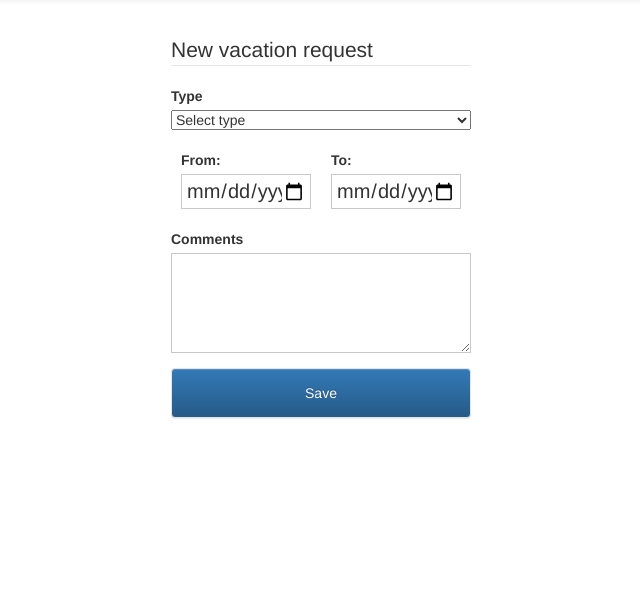
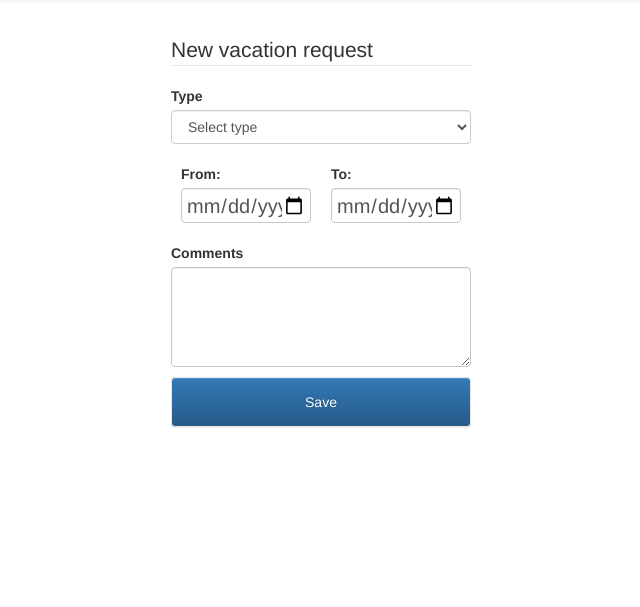
Before and after one commit to comco/vacation, a PHP site: page /index.php?q=request/form in a window 1280 px wide. Shown: the part 52-659 px from the top of the page, without its empty margins (334-974 px from the left). Run offline with PHP 8.4, Linux system fonts and the light colour scheme; the visitor is signed in with stand-in values (Sample User, id 1); some libraries are stand-ins or nearby versions.

Commit message:
Added css classes to the form control for a new vacation request.

```diff
--- a/mvc/application/views/request/form.php
+++ b/mvc/application/views/request/form.php
@@ -44,8 +44,7 @@ if (datefield.type!="date"){ //if browser doesn't support input type="date", ini
                 <div class="column">
                 		<div>
                             <label for="type">Type</label>
-                            <select name="type" required>
-                                <!-- Required works with the empty value, see http://stackoverflow.com/questions/6048710/can-i-apply-the-required-attribute-to-select-fields-in-html5 -->
+                            <select name="type" class="form-control" required>
                                 <option value="">Select type</option>
                                 <option value="1">Vacation (Paid)</option>
                                 <option value="2">Vacation (Non-Paid)</option>
@@ -57,17 +56,17 @@ if (datefield.type!="date"){ //if browser doesn't support input type="date", ini
                     <div class="twofields">
                         <div>
                             <label>From:</label>
-                            <input type="date" id="from" name="from" size="20" required/>
+                            <input type="date" id="from" name="from" class="form-control" equired/>
                         </div>
                         <div>
                             <label>To:</label>
-                            <input type="date" id="to" name="to" size="20" required/>
+                            <input type="date" id="to" name="to" class="form-control" required/>
                         </div>
                     </div>
                     <div class="clearfix"></div>
                     <div>
                     	<label for="type">Comments</label>
-                   		<textarea name="comment"></textarea>
+                   		<textarea name="comment" class="form-control"></textarea>
                     	<button id="save_button" class="btn btn-block btn-primary" type="submit">Save</button>
                     </div>
 
```
